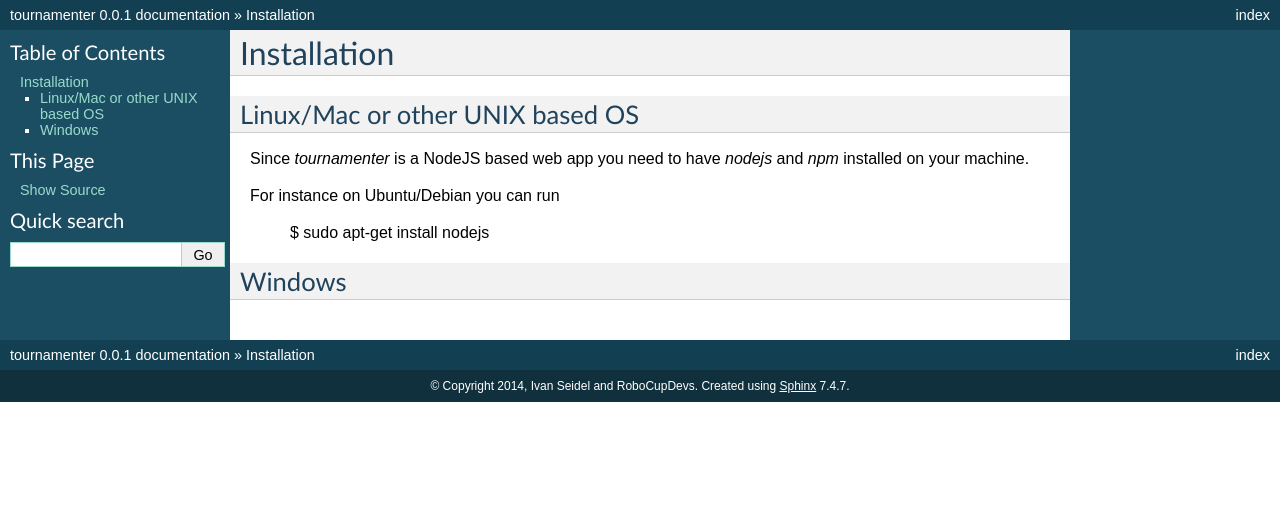
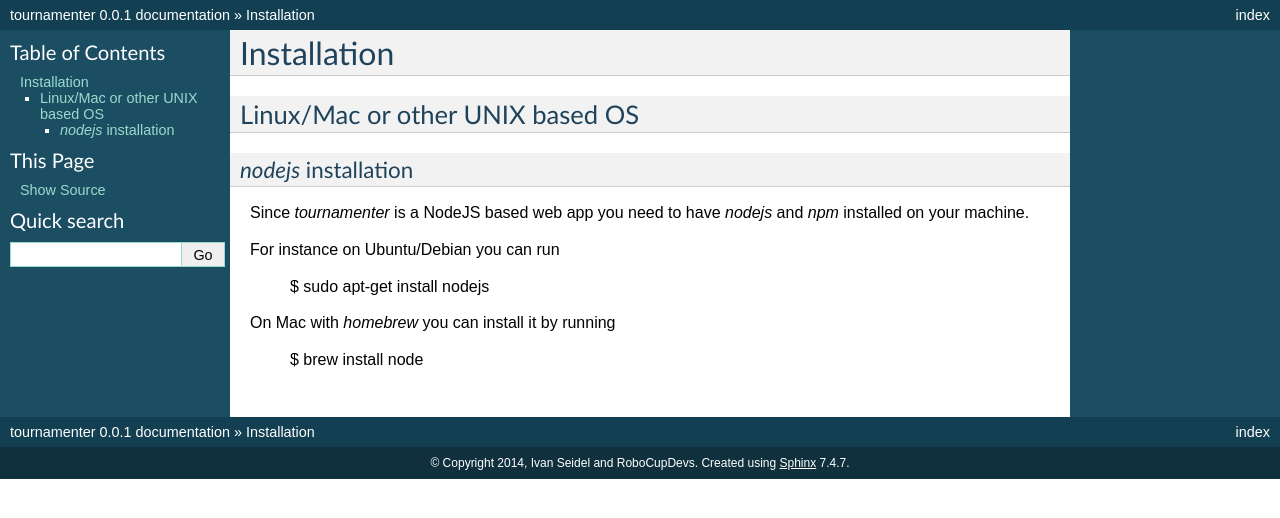
Before and after one commit to RoboCupDev/tournamenter, a Sphinx documentation site: the page built from docs/installation.rst, in a window 1280 px wide. Shown: the top 518 px of the page. Built offline with Sphinx 7.4.7, drawn with Linux system fonts in a browser that asks for light colours.

Commit message:
reordered

```diff
--- a/docs/installation.rst
+++ b/docs/installation.rst
@@ -4,7 +4,10 @@
 ************
 
 Linux/Mac or other UNIX based OS
---------------------------------
+================================
+
+`nodejs` installation
+---------------------
 
 Since `tournamenter` is a NodeJS based web app you need to have `nodejs`
 and `npm` installed on your machine.
@@ -13,6 +16,6 @@
 
     $ sudo apt-get install nodejs
 
+On Mac with `homebrew` you can install it by running
 
-Windows
--------
+    $ brew install node
```
